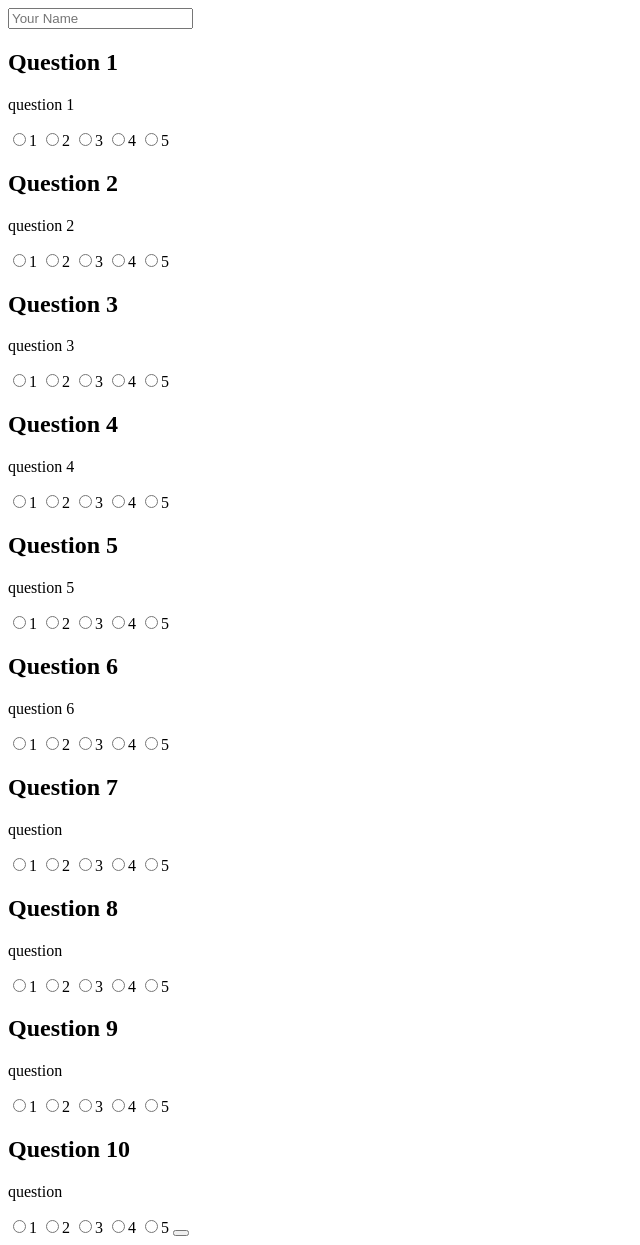
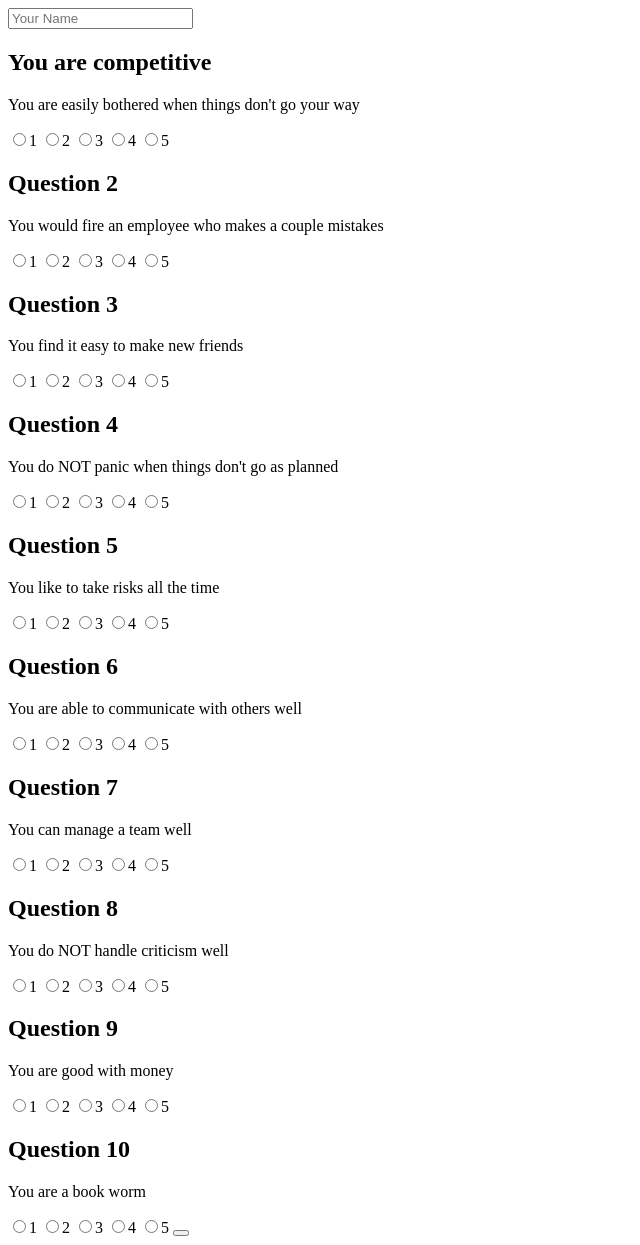
Before and after one commit to kevinhyeh/friend_finder, a website: page app/public/index.html in a window 1280 px wide. Shown: the whole page, without its empty margins (0-640 px from the left). Drawn offline with Linux system fonts and the light colour scheme.

Commit message:
added seeds.sql file of dummy data. added questions in index.html

```diff
--- a/app/public/assets/javascript/jax.js
+++ b/app/public/assets/javascript/jax.js
@@ -19,5 +19,5 @@ $.ajax({
             matchedUsers = data[i].name;
         }
     }
-    $('body').append(matchedUsers)
+    $('body').append(matchedUsers);
 });
--- a/app/public/index.html
+++ b/app/public/index.html
@@ -4,10 +4,10 @@
     <title>Friend Finder</title>
 </head>
 <body>
-    <form method="POST" action="/find">
+    <form method="POST" action="/results">
         <input type="text" name="name" placeholder="Your Name">
-        <h2>Question 1</h2>
-        <p>question 1</p>
+        <h2>You are competitive</h2>
+        <p>You are easily bothered when things don't go your way</p>
         <input type="radio" name="question1" value="1">1
         <input type="radio" name="question1" value="2">2
         <input type="radio" name="question1" value="3">3
@@ -15,7 +15,7 @@
         <input type="radio" name="question1" value="5">5
 
         <h2>Question 2</h2>
-        <p>question 2</p>
+        <p>You would fire an employee who makes a couple mistakes</p>
         <input type="radio" name="question2" value="1">1
         <input type="radio" name="question2" value="2">2
         <input type="radio" name="question2" value="3">3
@@ -23,7 +23,7 @@
         <input type="radio" name="question2" value="5">5
 
         <h2>Question 3</h2>
-        <p>question 3</p>
+        <p>You find it easy to make new friends</p>
         <input type="radio" name="question3" value="1">1
         <input type="radio" name="question3" value="2">2
         <input type="radio" name="question3" value="3">3
@@ -31,7 +31,7 @@
         <input type="radio" name="question3" value="5">5
 
         <h2>Question 4</h2>
-        <p>question 4</p>
+        <p>You do NOT panic when things don't go as planned</p>
         <input type="radio" name="question4" value="1">1
         <input type="radio" name="question4" value="2">2
         <input type="radio" name="question4" value="3">3
@@ -39,7 +39,7 @@
         <input type="radio" name="question4" value="5">5
 
         <h2>Question 5</h2>
-        <p>question 5</p>
+        <p>You like to take risks all the time</p>
         <input type="radio" name="question5" value="1">1
         <input type="radio" name="question5" value="2">2
         <input type="radio" name="question5" value="3">3
@@ -47,7 +47,7 @@
         <input type="radio" name="question5" value="5">5
 
         <h2>Question 6</h2>
-        <p>question 6</p>
+        <p>You are able to communicate with others well</p>
         <input type="radio" name="question6" value="1">1
         <input type="radio" name="question6" value="2">2
         <input type="radio" name="question6" value="3">3
@@ -55,7 +55,7 @@
         <input type="radio" name="question6" value="5">5
 
         <h2>Question 7</h2>
-        <p>question</p>
+        <p>You can manage a team well</p>
         <input type="radio" name="question7" value="1">1
         <input type="radio" name="question7" value="2">2
         <input type="radio" name="question7" value="3">3
@@ -63,7 +63,7 @@
         <input type="radio" name="question7" value="5">5
 
         <h2>Question 8</h2>
-        <p>question</p>
+        <p>You do NOT handle criticism well</p>
         <input type="radio" name="question8" value="1">1
         <input type="radio" name="question8" value="2">2
         <input type="radio" name="question8" value="3">3
@@ -71,7 +71,7 @@
         <input type="radio" name="question8" value="5">5
 
         <h2>Question 9</h2>
-        <p>question</p>
+        <p>You are good with money</p>
         <input type="radio" name="question9" value="1">1
         <input type="radio" name="question9" value="2">2
         <input type="radio" name="question9" value="3">3
@@ -79,7 +79,7 @@
         <input type="radio" name="question9" value="5">5
 
         <h2>Question 10</h2>
-        <p>question</p>
+        <p>You are a book worm</p>
         <input type="radio" name="question10" value="1">1
         <input type="radio" name="question10" value="2">2
         <input type="radio" name="question10" value="3">3
```
Also changed, not shown: 1 other file.
